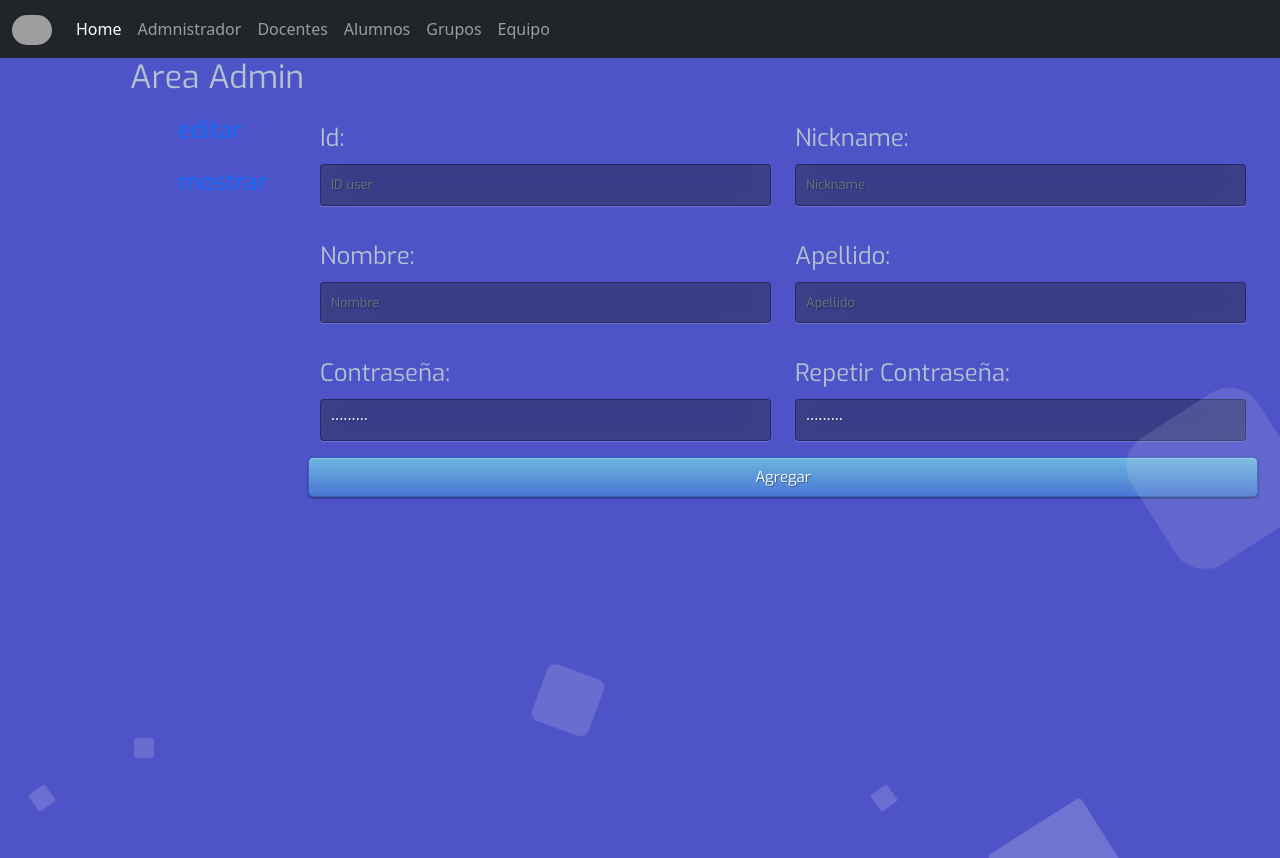
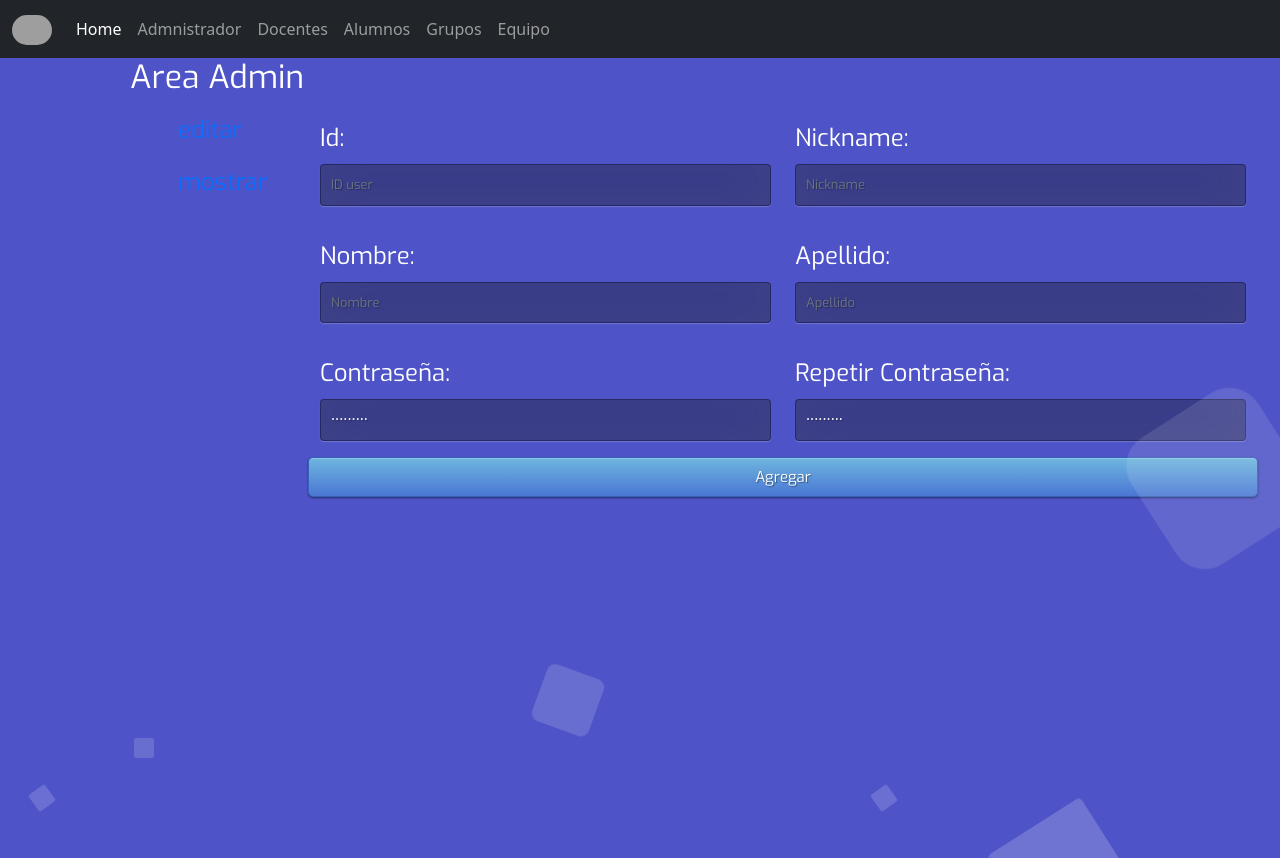
Before and after one commit to SidMox120897/ProIngSodt, an Angular app: page /user/admin in a window 1280 px wide. Shown: the top 858 px of the page. Built offline with nearby package versions, Linux system fonts and the light colour scheme; grey boxes are pictures that could not be loaded.

Commit message:
color new

```diff
--- a/src/app/usuario/components/admin/admin.component.css
+++ b/src/app/usuario/components/admin/admin.component.css
@@ -7,13 +7,13 @@
 }
 .titulo {
     font-size: 250%;
-    color:#bbe1fa;
+    color:#FFFFFF;
     text-align: center;
     margin-bottom: 20px;
 }
 .letra {
   font-size: 150%;
-  color:#afc3d0;
+  color:#FFFFFF;;
   margin-bottom: 20px;
 }
 
--- a/src/app/usuario/components/alumno/alumno.component.css
+++ b/src/app/usuario/components/alumno/alumno.component.css
@@ -7,13 +7,13 @@
 }
 .titulo {
     font-size: 250%;
-    color:#bbe1fa;
+    color:#FFFFFF;
     text-align: center;
     margin-bottom: 20px;
 }
 .letra {
   font-size: 150%;
-  color:#afc3d0;
+  color:#FFFFFF;
   margin-bottom: 20px;
 }
 
--- a/src/app/usuario/components/docente/docente.component.css
+++ b/src/app/usuario/components/docente/docente.component.css
@@ -7,13 +7,13 @@
 }
 .titulo {
     font-size: 250%;
-    color:#bbe1fa;
+    color:#FFFFFF;;
     text-align: center;
     margin-bottom: 20px;
 }
 .letra {
   font-size: 150%;
-  color:#afc3d0;
+  color:#FFFFFF;;
   margin-bottom: 20px;
 }
 
--- a/src/app/usuario/components/equipo/equipo.component.css
+++ b/src/app/usuario/components/equipo/equipo.component.css
@@ -7,13 +7,13 @@
 }
 .titulo {
     font-size: 250%;
-    color:#bbe1fa;
+    color:#FFFFFF;;
     text-align: center;
     margin-bottom: 20px;
 }
 .letra {
   font-size: 150%;
-  color:#afc3d0;
+  color:#FFFFFF;;
   margin-bottom: 20px;
 }
 
--- a/src/app/usuario/components/grupo/grupo.component.css
+++ b/src/app/usuario/components/grupo/grupo.component.css
@@ -7,13 +7,13 @@
 }
 .titulo {
     font-size: 250%;
-    color:#bbe1fa;
+    color:#FFFFFF;
     text-align: center;
     margin-bottom: 20px;
 }
 .letra {
   font-size: 150%;
-  color:#afc3d0;
+  color:#FFFFFF;
   margin-bottom: 20px;
 }
 
```
